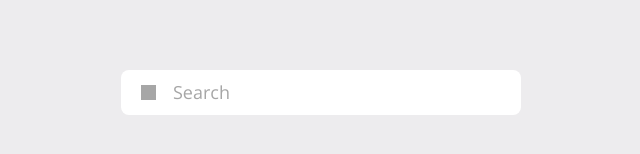
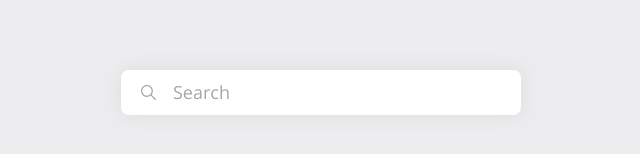
Before and after one commit to stevenson-digital/react-autocomplete-searchbar, a React (Create React App) app: page / in a window 1280 px wide. Shown: the part 308-462 px from the top of the page, without its empty margins (319-959 px from the left). Built offline with nearby package versions, Linux system fonts and the light colour scheme.

Commit message:
[add] search and clear icons

```diff
--- a/src/components/Bar.js
+++ b/src/components/Bar.js
@@ -8,6 +8,7 @@ const Bar = () => {
   const [searchTerm, setSearchTerm] = useState('')
   const [focussed, setFocussed] = useState(false)
   const [results, setResults] = useState([])
+  const [hasSelected, setHasSelected] = useState(false)
 
   const matchResults = (value) => {
     let results = []
@@ -30,24 +31,46 @@ const Bar = () => {
     setFocussed((value.length > 0) ? true : false)
   }
 
-  const updateInputValue = (value) => {
+  const updateInputValue = (value) =>
     setSearchTerm(value)
-  }
 
-  const clearResults = () => {
+  const updateHasSelected = () =>
+    setHasSelected(true)
+
+  const clearResults = () =>
     setResults([])
-  }
 
   return (
-    <div className={"Bar a-fade-in-up " + ((results.length > 0) ? 'Bar--has-results' : '')}>
+    <div className={"Bar a-fade-in-up " + ((results.length > 0) ? 'Bar--has-results' : '') + ((hasSelected) ? 'Bar--has-selected' : '')}>
       <Results
         results={results}
         updateInputValue={updateInputValue}
         clearResults={clearResults}
+        updateHasSelected={updateHasSelected}
       />
       <div className="Bar__inner">
-        <div className={"Bar__icon " + (focussed ? 'dark' : '')}>
-          <svg></svg>
+        <div className="Bar__icon">
+          <div className={"Bar__icon-search "  + (focussed ? 'dark' : '')}>
+            <svg xmlns="http://www.w3.org/2000/svg" x="0px" y="0px" viewBox="0 0 511.999 511.999">
+              <g>
+                <path d="M508.874,478.708L360.142,329.976c28.21-34.827,45.191-79.103,45.191-127.309c0-111.75-90.917-202.667-202.667-202.667
+                  S0,90.917,0,202.667s90.917,202.667,202.667,202.667c48.206,0,92.482-16.982,127.309-45.191l148.732,148.732
+                  c4.167,4.165,10.919,4.165,15.086,0l15.081-15.082C513.04,489.627,513.04,482.873,508.874,478.708z M202.667,362.667
+                  c-88.229,0-160-71.771-160-160s71.771-160,160-160s160,71.771,160,160S290.896,362.667,202.667,362.667z"/>
+              </g>
+            </svg>
+          </div>
+          <button className={"Bar__icon-clear u-btn-clear "  + (focussed ? 'dark' : '')}>
+            <svg xmlns="http://www.w3.org/2000/svg" x="0px" y="0px" viewBox="0 0 409.806 409.806">
+              <g>
+                <path d="M228.929,205.01L404.596,29.343c6.78-6.548,6.968-17.352,0.42-24.132c-6.548-6.78-17.352-6.968-24.132-0.42
+                  c-0.142,0.137-0.282,0.277-0.42,0.42L204.796,180.878L29.129,5.21c-6.78-6.548-17.584-6.36-24.132,0.42
+                  c-6.388,6.614-6.388,17.099,0,23.713L180.664,205.01L4.997,380.677c-6.663,6.664-6.663,17.468,0,24.132
+                  c6.664,6.662,17.468,6.662,24.132,0l175.667-175.667l175.667,175.667c6.78,6.548,17.584,6.36,24.132-0.42
+                  c6.387-6.614,6.387-17.099,0-23.712L228.929,205.01z"/>
+              </g>
+            </svg>
+          </button>
         </div>
         <input
           className="Bar__input"
--- a/src/components/Results.js
+++ b/src/components/Results.js
@@ -1,11 +1,12 @@
 import React from 'react'
 
 const Results = (props) => {
-  const { results, updateInputValue, clearResults } = props
+  const { results, updateInputValue, clearResults, updateHasSelected } = props
 
   const selectResult = (result) => {
     updateInputValue(result)
     clearResults()
+    updateHasSelected()
   }
 
   const renderResults = () => {
--- a/src/styles/base/_mixins.scss
+++ b/src/styles/base/_mixins.scss
@@ -12,3 +12,9 @@
     #{$property}: #{$small};
   }
 }
+
+@mixin default-shadow() {
+  -webkit-box-shadow: 0px 0px 20px 0px rgba(221,221,221,1);
+  -moz-box-shadow: 0px 0px 20px 0px rgba(221,221,221,1);
+  box-shadow: 0px 0px 20px 0px rgba(221,221,221,1);
+}
--- a/src/styles/components/_Bar.scss
+++ b/src/styles/components/_Bar.scss
@@ -5,6 +5,7 @@
   position: relative;
   width: 400px;
   border-radius: $br-standard;
+  @include default-shadow();
 }
 
 /* ===========================
@@ -30,18 +31,37 @@
   align-items: center;
   background-color: transparent;
   transition: background-color $t-standard;
+}
+
+.Bar__icon-search,
+.Bar__icon-clear {
+  width: 15px;
+  height: 15px;
+  font-size: 0;
 
   svg {
-    background: $c-mid-grey;
-    width: 15px;
-    height: 15px;
-    transition: background-color $t-standard;
+    height: 100%;
+    fill: $c-mid-grey
   }
 
   &.dark {
     svg {
-      background: $c-dark-grey;
+      fill: $c-dark-grey
     }
+  }
+}
+
+.Bar__icon-clear {
+  display: none;
+
+  svg {
+    height: 13px;
+    margin-top: 2px;
+    transition: fill $t-standard;
+  }
+
+  &:hover svg {
+    fill: $c-mid-grey;
   }
 }
 
@@ -66,8 +86,20 @@
   Modifiers
 =========================== */
 .Bar--has-results {
+  box-shadow: 0;
+
   .Bar__icon,
   .Bar__input {
     background-color: $c-light-grey;
   }
 }
+
+.Bar--has-selected {
+  .Bar__icon-search {
+    display: none;
+  }
+
+  .Bar__icon-clear {
+    display: block;
+  }
+}
--- a/src/styles/components/_Results.scss
+++ b/src/styles/components/_Results.scss
@@ -9,10 +9,7 @@
   border-radius: $br-standard;
   transform: translate3d(0, 0, 0);
   transition: transform $t-standard, width $t-standard;
-
-  -webkit-box-shadow: 0px 0px 20px 0px rgba(221,221,221,1);
-  -moz-box-shadow: 0px 0px 20px 0px rgba(221,221,221,1);
-  box-shadow: 0px 0px 20px 0px rgba(221,221,221,1);
+  @include default-shadow();
 }
 
 /* ===========================
```
